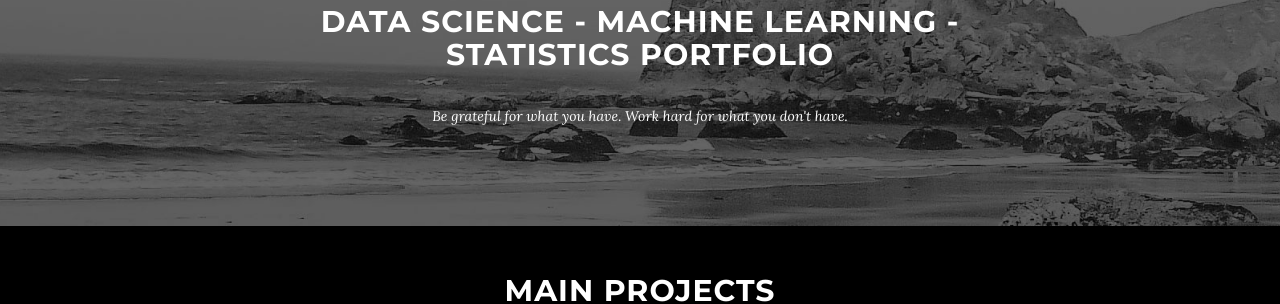
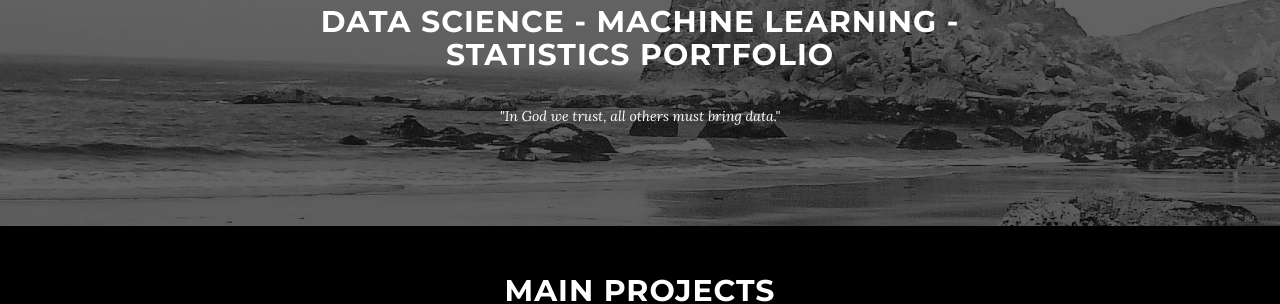
Before and after one commit to AgneseG/AgneseG.github.io, a Jekyll site: the page built from index.html, in a window 1280 px wide and 900 px high, scrolled down 3386 px. Shown: the part 153-457 px from the top of the window. Built offline with Jekyll 4.4.1, drawn with Linux system fonts in a browser that asks for light colours.

Commit message:
Update download.html

```diff
--- a/_includes/download.html
+++ b/_includes/download.html
@@ -3,7 +3,7 @@
             <div class="container">
                 <div class="col-lg-8 col-lg-offset-2">
                     <h2>Data Science - Machine Learning - Statistics portfolio</h2>
-                    <em>Be grateful for what you have. Work hard for what you don't have.</em>
+                    <em>"In God we trust, all others must bring data."</em>
 
 
 
```
